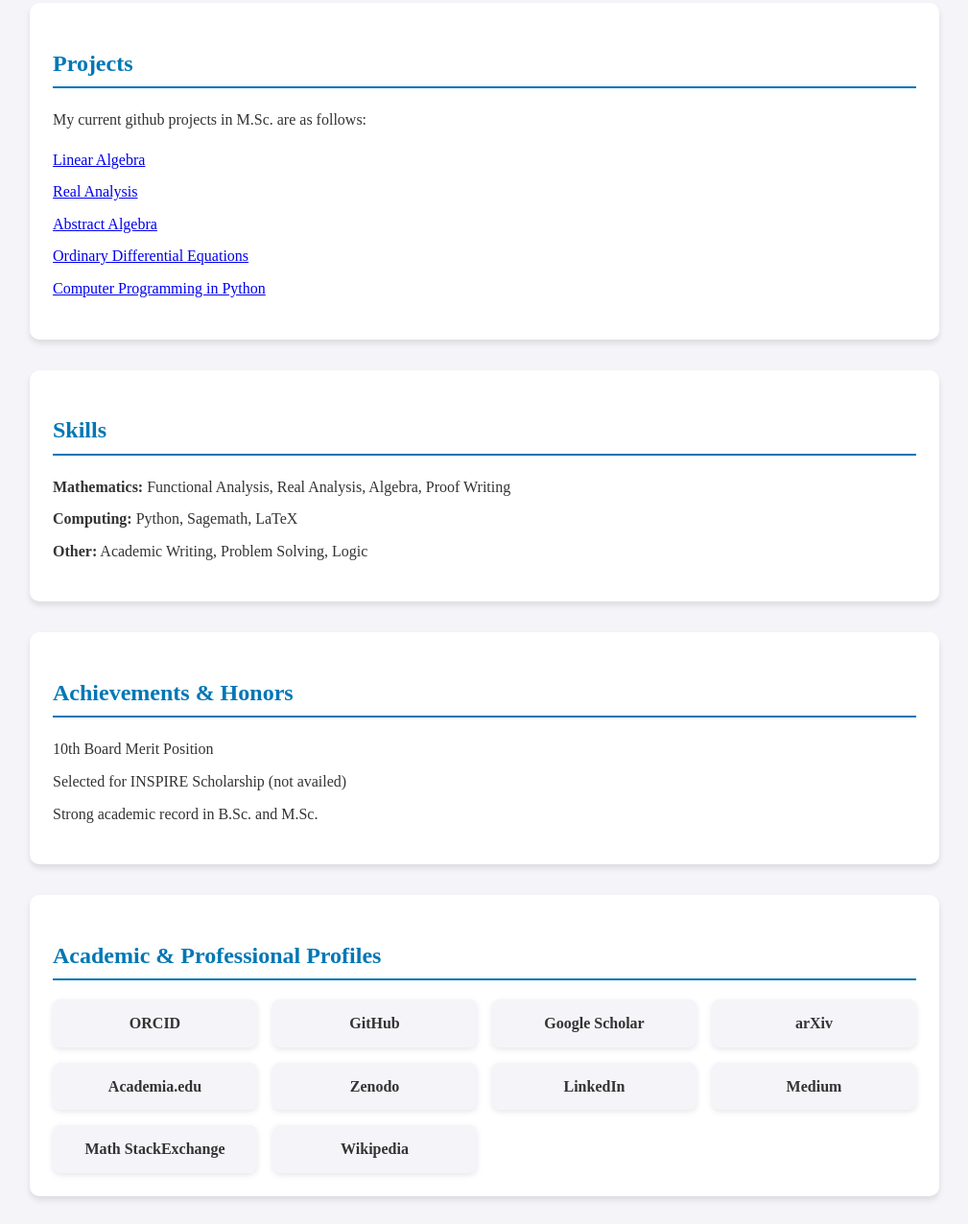
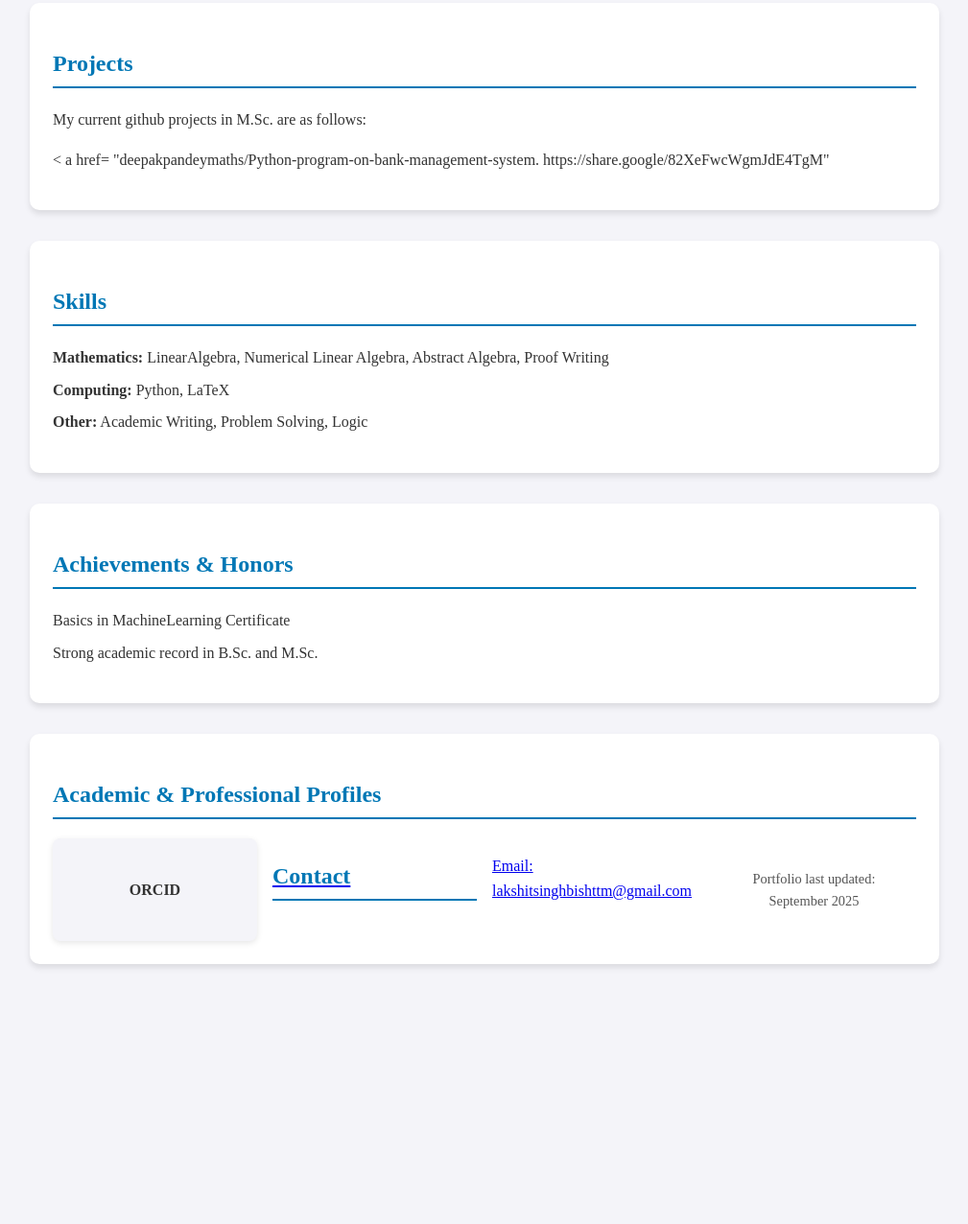
Before and after one commit to deepakpandeymaths/Portfolio-, a plain HTML site: page index.html in a window 1280 px wide. Shown: the part 1027-2303 px from the top of the page at 96% size, without its empty margins (135-1144 px from the left). After the commit the page ends 2064 px from the top, so only its background shows below. Drawn offline with Linux system fonts and the light colour scheme.

Commit message:
Update index.html

```diff
--- a/index.html
+++ b/index.html
@@ -104,19 +104,15 @@
   <h2>Projects</h2>
   <p>My current github projects in M.Sc. are as follows:</p>
   <ul>
-    <li><a href="https://github.com/LakshitSinghBishtTM/Linear-Algebra">Linear Algebra</a></li>
-    <li><a href="https://github.com/LakshitSinghBishtTM/Real-Analysis">Real Analysis</a></li>
-    <li><a href="https://github.com/LakshitSinghBishtTM/Abstract-Algebra">Abstract Algebra</a></li>
-    <li><a href="https://github.com/LakshitSinghBishtTM/Ordinary-Differential-Equations">Ordinary Differential Equations</a></li>
-    <li><a href="https://github.com/LakshitSinghBishtTM/Computer-Programming-in-Python">Computer Programming in Python</a></li>
+    <li>< a href= "deepakpandeymaths/Python-program-on-bank-management-system. https://share.google/82XeFwcWgmJdE4TgM"</a></li>
   </ul>
 </section>
 
 <section>
   <h2>Skills</h2>
   <ul>
-    <li><strong>Mathematics:</strong> Functional Analysis, Real Analysis, Algebra, Proof Writing</li>
-    <li><strong>Computing:</strong> Python, Sagemath, LaTeX</li>
+    <li><strong>Mathematics:</strong> LinearAlgebra, Numerical Linear Algebra, Abstract Algebra, Proof Writing</li>
+    <li><strong>Computing:</strong> Python, LaTeX</li>
     <li><strong>Other:</strong> Academic Writing, Problem Solving, Logic</li>
   </ul>
 </section>
@@ -124,8 +120,8 @@
 <section>
   <h2>Achievements & Honors</h2>
   <ul>
-    <li>10th Board Merit Position</li>
-    <li>Selected for INSPIRE Scholarship (not availed)</li>
+    <li>Basics in MachineLearning Certificate</li>
+
     <li>Strong academic record in B.Sc. and M.Sc.</li>
   </ul>
 </section>
@@ -134,15 +130,7 @@
   <h2>Academic & Professional Profiles</h2>
   <div class="profiles-grid">
     <a href="https://orcid.org/0009-0004-0035-5714" class="profile-card">ORCID</a>
-    <a href="https://github.com/LakshitSinghBishtTM" class="profile-card">GitHub</a>
-    <a href="https://scholar.google.com/citations?user=cAZxaQMAAAAJ" class="profile-card">Google Scholar</a>
-    <a href="https://arxiv.org/a/0009-0004-0035-5714" class="profile-card">arXiv</a>
-    <a href="https://cuap.academia.edu/LakshitSinghBisht" class="profile-card">Academia.edu</a>
-    <a href="https://zenodo.org/communities/LakshitSinghBishtTM" class="profile-card">Zenodo</a>
-    <a href="https://www.linkedin.com/in/lakshitsinghbishttm" class="profile-card">LinkedIn</a>
-    <a href="https://medium.com/@lakshitsinghbishttm" class="profile-card">Medium</a>
-    <a href="https://math.stackexchange.com/users/1678354/lakshit-singh-bisht" class="profile-card">Math StackExchange</a>
-    <a href="https://en.wikipedia.org/wiki/User:LakshitSinghBishtTM" class="profile-card">Wikipedia</a>
+    <a href="
   </div>
 </section>
 
```
